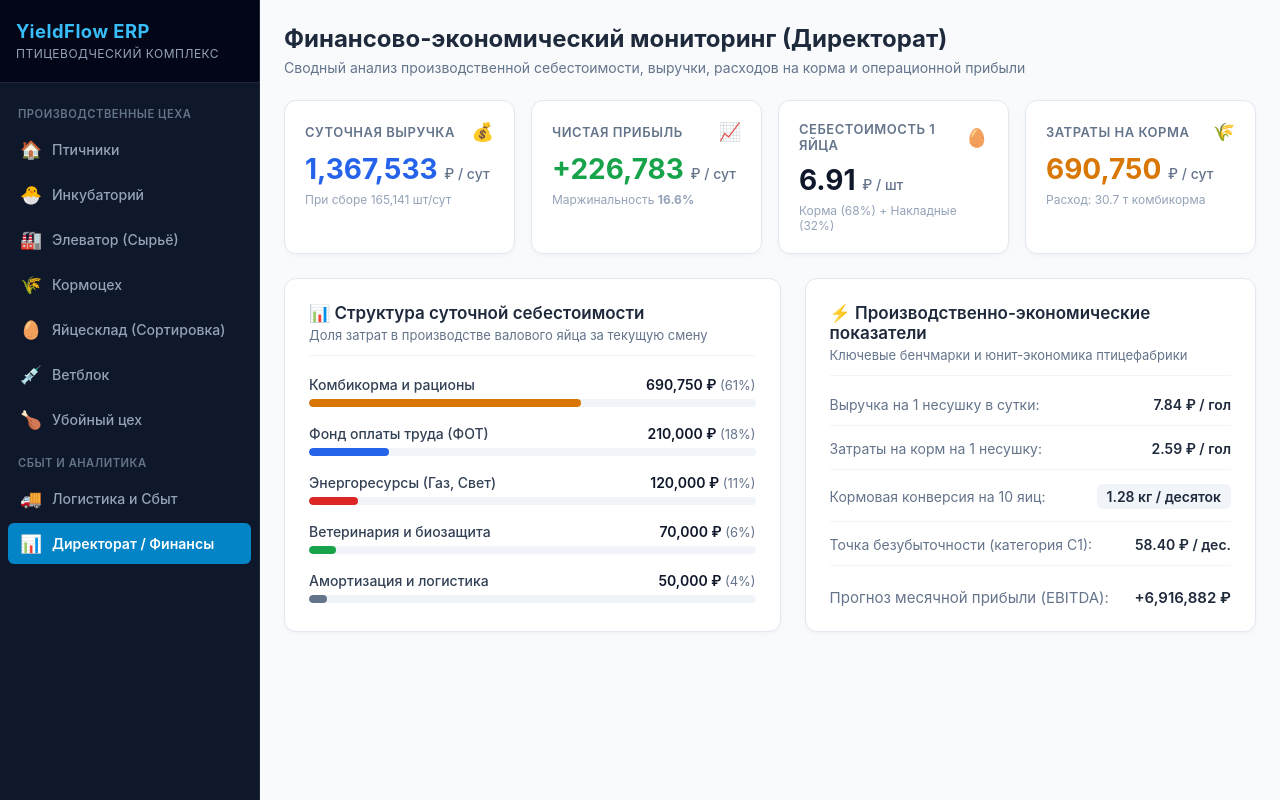
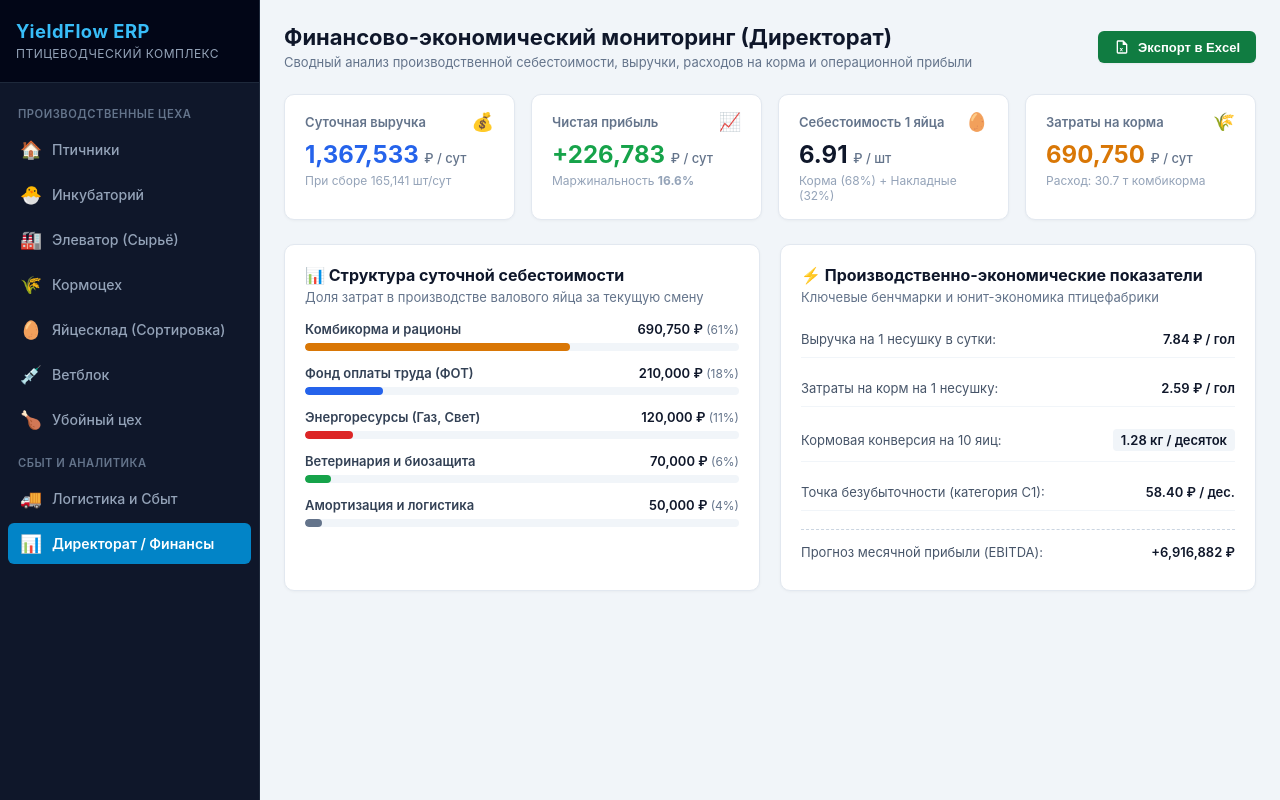
Before and after one commit to radikryzvanov/yield-flow-erp, an Angular app: page /finance-calc in a window 1280 px wide. Built offline with nearby package versions, Linux system fonts and the light colour scheme.

Commit message:
feat(finance): complete ExportService integration across all ERP modules

```diff
--- a/src/app/features/finance-calc/pages/finance-dashboard/finance-dashboard.component.css
+++ b/src/app/features/finance-calc/pages/finance-dashboard/finance-dashboard.component.css
@@ -1,59 +1,95 @@
+:host {
+  display: block;
+  width: 100%;
+}
+
 .finance-container {
   padding: 24px;
   display: flex;
   flex-direction: column;
   gap: 24px;
-  background-color: #f8fafc;
-  min-height: 100vh;
+  box-sizing: border-box;
 }
 
-.page-header h1 {
-  font-size: 24px;
-  color: #1e293b;
-  margin: 0 0 6px 0;
+.page-header {
+  display: flex;
+  justify-content: space-between;
+  align-items: center;
+  gap: 16px;
+}
+
+.page-header .page-title {
+  font-size: 22px;
+  font-weight: 700;
+  color: #0f172a;
+  margin: 0 0 4px 0;
 }
 
 .subtitle {
   color: #64748b;
-  font-size: 14px;
+  font-size: 13px;
   margin: 0;
 }
 
-/* KPI Сетка */
+/* Кнопка экспорта */
+.btn-excel-export {
+  display: inline-flex;
+  align-items: center;
+  gap: 8px;
+  background: #107c41;
+  color: #ffffff;
+  border: none;
+  padding: 8px 16px;
+  border-radius: 6px;
+  font-size: 13px;
+  font-weight: 600;
+  cursor: pointer;
+  box-shadow: 0 1px 2px rgba(0, 0, 0, 0.05);
+  transition: background-color 0.15s ease;
+  white-space: nowrap;
+}
+
+.btn-excel-export:hover {
+  background: #0b5a2f;
+}
+
+.btn-excel-export .excel-icon {
+  width: 16px;
+  height: 16px;
+}
+
+/* Сетка KPI */
 .kpi-grid {
   display: grid;
   grid-template-columns: repeat(4, 1fr);
   gap: 16px;
 }
 
-@media (max-width: 1024px) {
-  .kpi-grid { grid-template-columns: repeat(2, 1fr); }
-}
-
-@media (max-width: 600px) {
-  .kpi-grid { grid-template-columns: 1fr; }
+@media (max-width: 1200px) {
+  .kpi-grid {
+    grid-template-columns: repeat(2, 1fr);
+  }
 }
 
 .kpi-card {
   background: #ffffff;
-  padding: 20px;
-  border-radius: 12px;
+  border-radius: 10px;
+  padding: 16px 20px;
   border: 1px solid #e2e8f0;
-  box-shadow: 0 2px 4px rgba(0, 0, 0, 0.03);
+  box-shadow: 0 1px 3px rgba(0, 0, 0, 0.04);
 }
 
 .kpi-header {
   display: flex;
   justify-content: space-between;
   align-items: center;
+  margin-bottom: 8px;
 }
 
 .kpi-title {
   font-size: 13px;
+  color: #64748b;
   font-weight: 600;
-  color: #64748b;
-  text-transform: uppercase;
-  letter-spacing: 0.5px;
 }
 
 .kpi-icon {
@@ -61,20 +97,15 @@
 }
 
 .kpi-value {
-  font-size: 28px;
+  font-size: 24px;
   font-weight: 700;
-  margin: 10px 0 6px;
+  color: #0f172a;
 }
 
 .kpi-value .unit {
-  font-size: 14px;
+  font-size: 13px;
   font-weight: 500;
   color: #64748b;
-}
-
-.kpi-note {
-  font-size: 12px;
-  color: #94a3b8;
 }
 
 .text-primary { color: #2563eb; }
@@ -82,35 +113,41 @@
 .text-warning { color: #d97706; }
 .text-dark { color: #0f172a; }
 
-/* Двухколоночная аналитическая сетка */
+.kpi-note {
+  font-size: 12px;
+  color: #94a3b8;
+  margin-top: 4px;
+}
+
+/* Сетка карточек аналитики */
 .dashboard-grid {
   display: grid;
-  grid-template-columns: 1.1fr 1fr;
-  gap: 24px;
+  grid-template-columns: 1fr 1fr;
+  gap: 20px;
 }
 
-@media (max-width: 960px) {
-  .dashboard-grid { grid-template-columns: 1fr; }
+@media (max-width: 1024px) {
+  .dashboard-grid {
+    grid-template-columns: 1fr;
+  }
 }
 
 .card {
   background: #ffffff;
-  border-radius: 12px;
+  border-radius: 10px;
+  padding: 20px;
   border: 1px solid #e2e8f0;
-  box-shadow: 0 2px 4px rgba(0, 0, 0, 0.03);
-  padding: 24px;
+  box-shadow: 0 1px 3px rgba(0, 0, 0, 0.04);
 }
 
 .card-header {
-  margin-bottom: 20px;
-  border-bottom: 1px solid #f1f5f9;
-  padding-bottom: 12px;
+  margin-bottom: 16px;
 }
 
 .card-title {
-  font-size: 17px;
-  font-weight: 600;
-  color: #1e293b;
+  font-size: 16px;
+  font-weight: 700;
+  color: #0f172a;
   margin: 0 0 4px 0;
 }
 
@@ -120,11 +157,11 @@
   margin: 0;
 }
 
-/* Список расходов и прогресс-баров */
+/* Список затрат */
 .breakdown-list {
   display: flex;
   flex-direction: column;
-  gap: 18px;
+  gap: 14px;
 }
 
 .breakdown-item {
@@ -136,12 +173,11 @@
 .breakdown-header {
   display: flex;
   justify-content: space-between;
-  align-items: center;
-  font-size: 14px;
+  font-size: 13px;
 }
 
 .cat-name {
-  font-weight: 500;
+  font-weight: 600;
   color: #334155;
 }
 
@@ -152,8 +188,8 @@
 
 .cat-share {
   color: #64748b;
-  font-size: 13px;
-  font-weight: 400;
+  font-weight: normal;
+  font-size: 12px;
 }
 
 .progress-bar-bg {
@@ -167,47 +203,48 @@
 .progress-bar-fill {
   height: 100%;
   border-radius: 4px;
-  transition: width 0.4s ease;
+  transition: width 0.3s ease;
 }
 
-/* Метрики эффективности */
+/* Список бенчмарков */
 .metrics-list {
   display: flex;
   flex-direction: column;
-  gap: 14px;
+  gap: 12px;
 }
 
 .metric-row {
   display: flex;
   justify-content: space-between;
   align-items: center;
-  padding-bottom: 12px;
+  padding: 10px 0;
   border-bottom: 1px solid #f1f5f9;
-  font-size: 14px;
+  font-size: 13px;
 }
 
 .metric-row .label {
-  color: #64748b;
+  color: #475569;
 }
 
 .metric-row .val {
   font-weight: 600;
-  color: #1e293b;
+  color: #0f172a;
 }
 
 .highlight-badge {
   background: #f1f5f9;
-  padding: 4px 10px;
-  border-radius: 6px;
+  padding: 3px 8px;
+  border-radius: 4px;
   font-weight: 600;
-  color: #0f172a;
 }
 
 .ebitda-row {
   border-bottom: none;
-  padding-top: 8px;
-  padding-bottom: 0;
-  font-size: 15px;
+  margin-top: 6px;
+  padding-top: 14px;
+  border-top: 1px dashed #cbd5e1;
 }
 
-.font-bold { font-weight: 700; }
+.font-bold {
+  font-weight: 700;
+}
--- a/src/app/features/finance-calc/pages/finance-dashboard/finance-dashboard.component.html
+++ b/src/app/features/finance-calc/pages/finance-dashboard/finance-dashboard.component.html
@@ -1,9 +1,16 @@
 <div class="finance-container">
   <div class="page-header">
     <div>
-      <h1>Финансово-экономический мониторинг (Директорат)</h1>
+      <h1 class="page-title">Финансово-экономический мониторинг (Директорат)</h1>
       <p class="subtitle">Сводный анализ производственной себестоимости, выручки, расходов на корма и операционной прибыли</p>
     </div>
+    <button class="btn-excel-export" (click)="exportToExcel()" type="button">
+      <svg class="excel-icon" viewBox="0 0 24 24" width="16" height="16" fill="currentColor">
+        <path d="M14 2H6c-1.1 0-2 .9-2 2v16c0 1.1.9 2 2 2h12c1.1 0 2-.9 2-2V8l-6-6zM6 20V4h7v5h5v11H6z"/>
+        <path d="M8.5 13.5l1.8 2.5-1.8 2.5h1.5l1-1.6 1 1.6h1.5l-1.8-2.5 1.8-2.5h-1.5l-1 1.6-1-1.6z"/>
+      </svg>
+      <span>Экспорт в Excel</span>
+    </button>
   </div>
 
   <!-- Главные KPI показатели -->
--- a/src/app/features/finance-calc/pages/finance-dashboard/finance-dashboard.component.ts
+++ b/src/app/features/finance-calc/pages/finance-dashboard/finance-dashboard.component.ts
@@ -1,6 +1,7 @@
 import { Component, inject } from '@angular/core';
 import { CommonModule } from '@angular/common';
 import { FinanceService } from '../../services/finance.service';
+import { ExportService } from '../../../../shared/services/export.service';
 
 @Component({
   selector: 'app-finance-dashboard',
@@ -11,6 +12,7 @@ import { FinanceService } from '../../services/finance.service';
 })
 export class FinanceDashboardComponent {
   protected readonly financeService = inject(FinanceService);
+  private readonly exportService = inject(ExportService);
 
   readonly dailyRevenue = this.financeService.dailyRevenueRub;
   readonly dailyProfit = this.financeService.dailyProfitRub;
@@ -20,4 +22,34 @@ export class FinanceDashboardComponent {
   readonly costBreakdown = this.financeService.costBreakdown;
   readonly totalEggs = this.financeService.totalDailyEggs;
   readonly feedTons = this.financeService.dailyFeedTons;
+
+  // Централизованный экспорт финансово-экономического отчета
+  exportToExcel(): void {
+    const headers = [
+      'Статья затрат / Показатель',
+      'Сумма (₽ / сут)',
+      'Доля в себестоимости (%)',
+      'Примечание / Бенчмарк'
+    ];
+
+    // Выгружаем расшифровку затрат
+    const rows: (string | number)[][] = this.costBreakdown().map(item => [
+      item.category,
+      item.amountRub,
+      item.sharePercent,
+      'Производственные расходы'
+    ]);
+
+    // Добавляем ключевые сводные строки P&L
+    rows.push(
+      ['---', '---', '---', '---'],
+      ['Суточная выручка', this.dailyRevenue(), 100, `При сборе ${this.totalEggs()} шт/сут`],
+      ['Чистая суточная прибыль', this.dailyProfit(), '-', `Рентабельность ${this.profitability()}%`],
+      ['Себестоимость 1 яйца (₽)', this.costPerEgg(), '-', 'Корма (68%) + Накладные (32%)'],
+      ['Затраты на корма (₽)', this.dailyFeedCost(), '-', `Расход: ${this.feedTons()} т комбикорма`],
+      ['Прогноз месячной EBITDA (₽)', Math.round(this.dailyProfit() * 30.5), '-', 'Операционная прибыль за 30.5 дней']
+    );
+
+    this.exportService.exportToCsv(headers, rows, 'Финансово_экономический_отчет_Директорат');
+  }
 }
```
